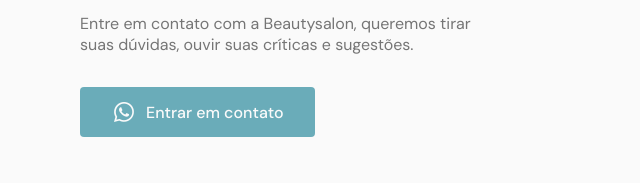
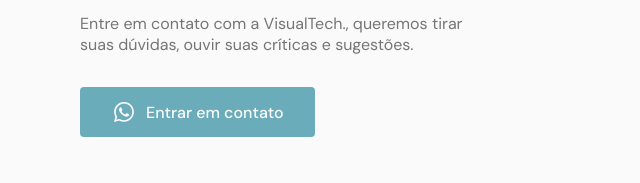
Before and after one commit to MoniSuzan/visualtech, a plain HTML site: page index.html in a window 1280 px wide. Shown: the part 3264-3447 px from the top of the page, 0-640 px from the left. Drawn offline with nearby package versions, Linux system fonts and the light colour scheme; files whose address does not match are found by name.

Commit message:
Update index.html

```diff
--- a/index.html
+++ b/index.html
@@ -227,7 +227,7 @@
           <div class="text">
             <h2 class="title">Entre em contato com a gente!</h2>
             <p>
-              Entre em contato com a Beautysalon, queremos tirar suas dúvidas,
+              Entre em contato com a VisualTech., queremos tirar suas dúvidas,
               ouvir suas críticas e sugestões.
             </p>
             <a
```
